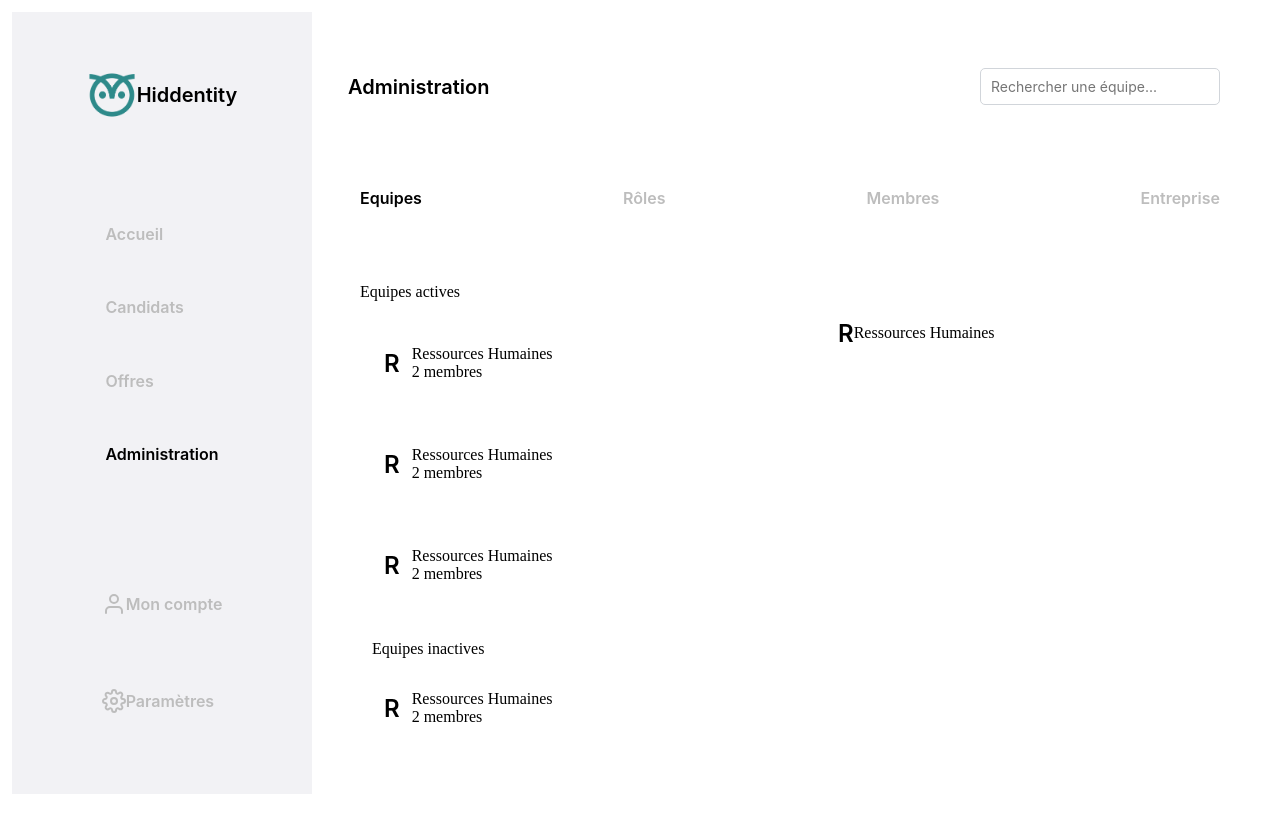
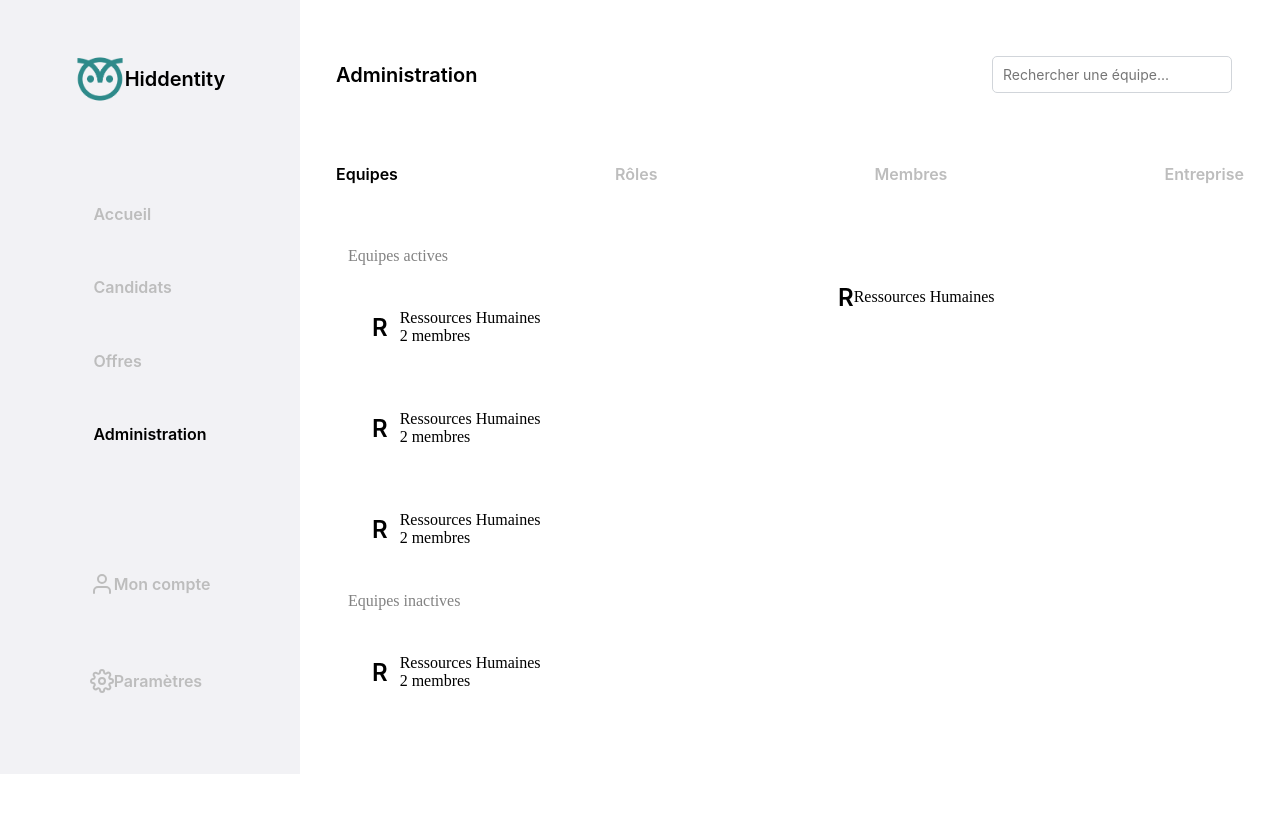
Before and after one commit to hiddentityfr/bird, a Next.js app: page / in a window 1280 px wide. After the commit the page ends 800 px from the top, so only its background shows below. Built offline with nearby package versions, Linux system fonts and the light colour scheme; a web font is replaced by a local one.

Commit message:
Change container parameters and css style rule for div

```diff
--- a/components/Personal/left-sidebar.tsx
+++ b/components/Personal/left-sidebar.tsx
@@ -8,7 +8,7 @@ export default function LeftSideBar() {
   return (
     <div className="grey-div-full-space">
       <Container justify="stretch" align="center">
-        <Container row justify="center" align="center" gap={8}>
+        <Container row justify="center" align="center" gap={7}>
           <img
             src="/images/logo-color.png"
             alt="hiddentity logo"
--- a/pages/administration.tsx
+++ b/pages/administration.tsx
@@ -7,8 +7,7 @@ import LeftSideBar from '../components/Personal/left-sidebar';
 
 export default function Administration() {
   return (
-    <div className="div-full-space">
-      <Container row justify="flex-start" align="stretch">
+    <Container row justify="flex-start" align="flex-start" gap={0}>
       <LeftSideBar />
       <Container>
         <Container justify="flex-start" align="stretch">
@@ -23,7 +22,7 @@ export default function Administration() {
             />
           </Container>
 
-            <Container justify="flex-start" align="stretch">
+          <Container row justify="flex-start" align="flex-start" gap={0}>
             <Container row justify="space-between" align="flex-start">
               <Text variant="h5" color="#000000">
                 Equipes
@@ -41,24 +40,24 @@ export default function Administration() {
           </Container>
 
           <Container row justify="flex-start" align="flex-start">
-              <Container justify="flex-start">
-                <p>Equipes actives</p>
             <Container justify="flex-start" align="flex-start">
-                  <Container row justify="center" align="center">
+              <p className="grey-paragraphe">Equipes actives</p>
+              <Container justify="flex-start" align="flex-start">
+                <Container row justify="flex-start" align="center">
+                  <Text variant="h3">R</Text>
+                  <Container justify="flex-start" align="flex-start">
+                    <p>Ressources Humaines</p>
+                    <p>2 membres</p>
+                  </Container>
+                </Container>
+                <Container row justify="flex-start" align="center">
                   <Text variant="h3">R</Text>
                   <Container justify="center" align="flex-start">
                     <p>Ressources Humaines</p>
                     <p>2 membres</p>
                   </Container>
                 </Container>
-                  <Container row justify="center" align="center">
-                    <Text variant="h3">R</Text>
-                    <Container justify="center" align="flex-start">
-                      <p>Ressources Humaines</p>
-                      <p>2 membres</p>
-                    </Container>
-                  </Container>
-                  <Container row justify="center" align="center">
+                <Container row justify="flex-start" align="center">
                   <Text variant="h3">R</Text>
                   <Container justify="center" align="flex-start">
                     <p>Ressources Humaines</p>
@@ -66,8 +65,8 @@ export default function Administration() {
                   </Container>
                 </Container>
               </Container>
+              <p className="grey-paragraphe">Equipes inactives</p>
               <Container justify="flex-start">
-                  <p>Equipes inactives</p>
                 <Container row justify="center" align="center">
                   <Text variant="h3">R</Text>
                   <Container justify="center" align="flex-start">
@@ -77,7 +76,7 @@ export default function Administration() {
                 </Container>
               </Container>
             </Container>
-              <Container justify="flex-start">
+            <Container justify="flex-start" align="flex-start">
               <Container row justify="flex-start" align="center">
                 <Text variant="h3">R</Text>
                 <p>Ressources Humaines</p>
@@ -87,6 +86,5 @@ export default function Administration() {
         </Container>
       </Container>
     </Container>
-    </div>
   );
 }
--- a/styles/main.css
+++ b/styles/main.css
@@ -131,7 +131,6 @@ body {
 .grey-div-full-space {
   width: 20%;
   min-width: 300px;
-  height: 100%;
   background-color: #f2f2f5;
 }
 
@@ -146,4 +145,9 @@ body {
 
 p {
   margin: 0;
+  color: #000;
 }
+
+.grey-paragraphe {
+  color: #828282;
+}
```
Lines whose indentation alone changed are shown as unchanged.
